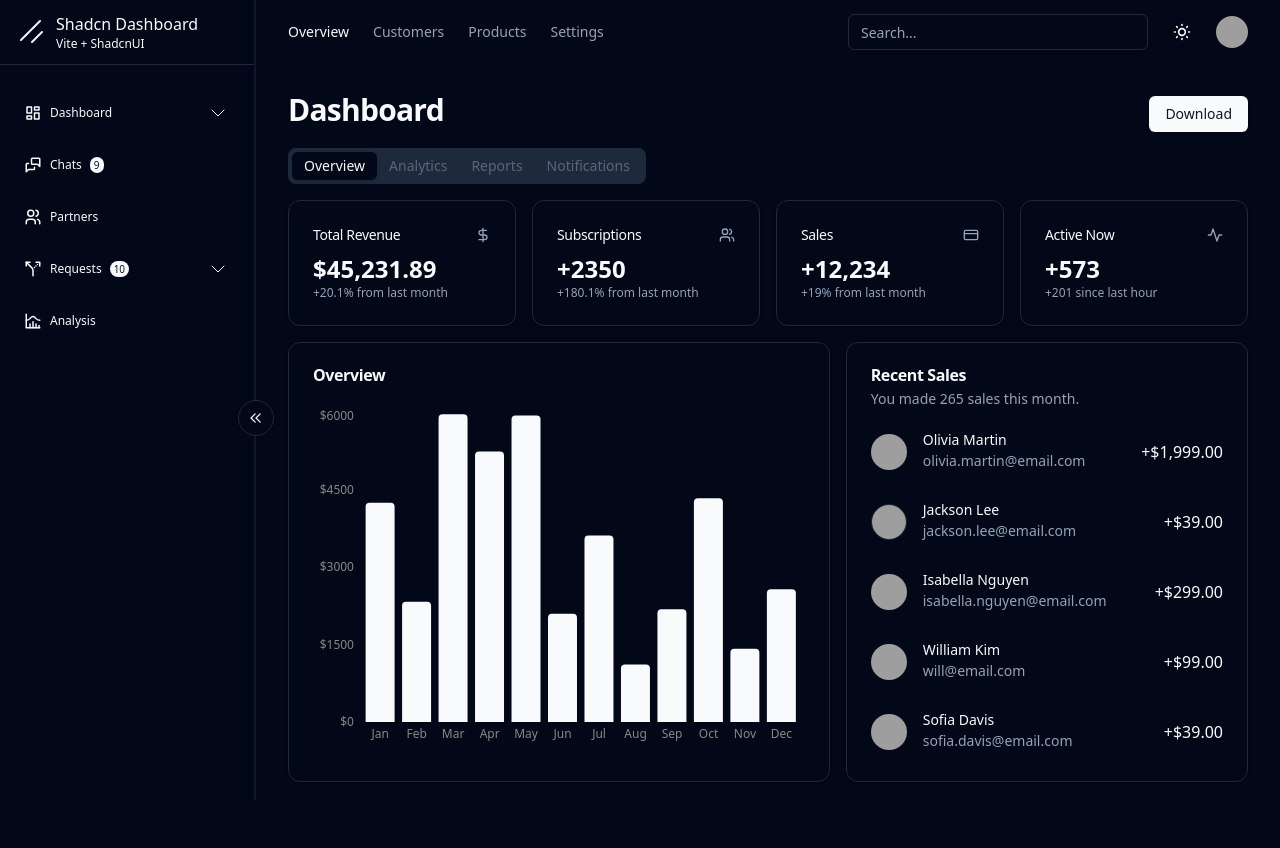
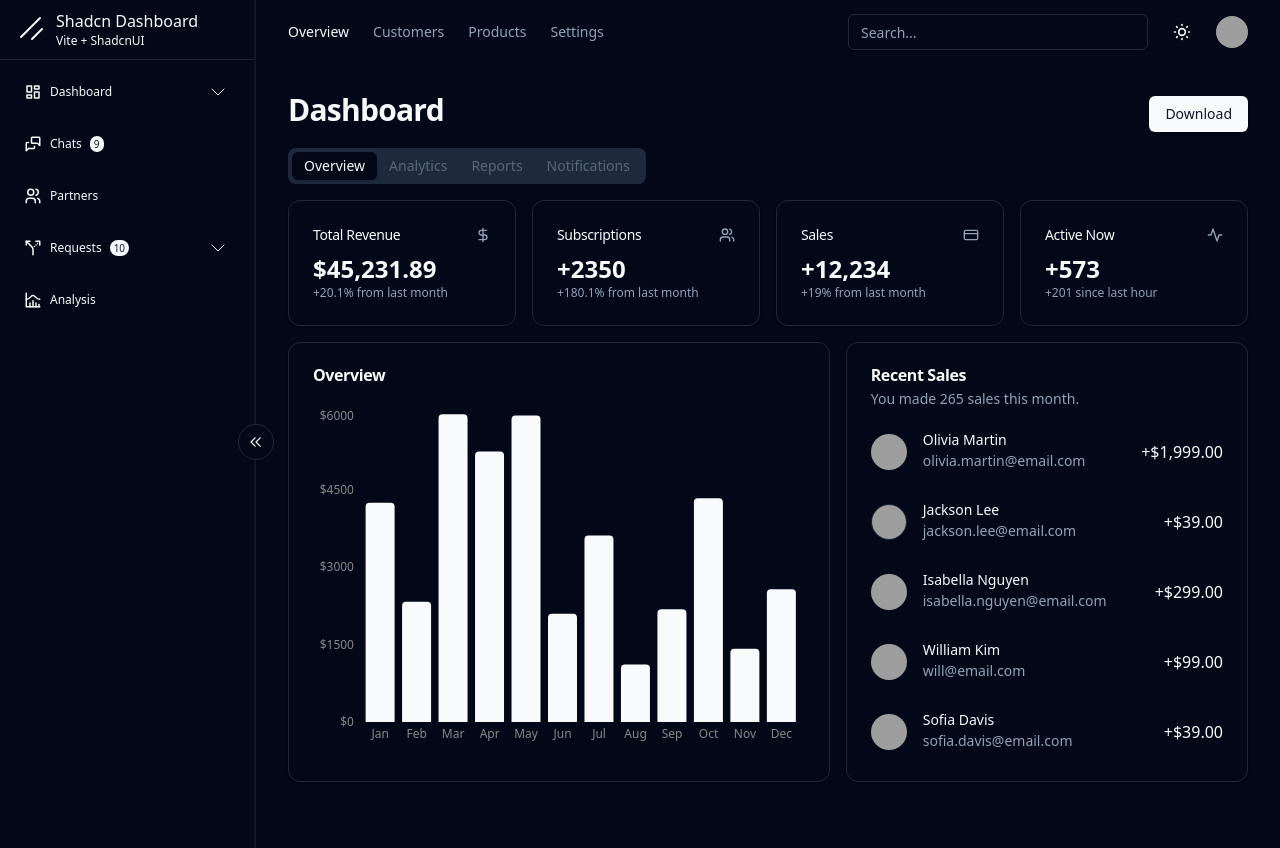
Before and after one commit to satnaing/shadcn-admin, a React (Vite) app: page / in a window 1280 px wide. Before the commit the page ends 814 px from the top, so only its background shows below. Built offline with nearby package versions, Linux system fonts and the light colour scheme; grey boxes are pictures that could not be loaded.

Commit message:
fix: make sidebar scrollable when overflow

```diff
--- a/src/components/nav.tsx
+++ b/src/components/nav.tsx
@@ -46,14 +46,16 @@ export default function Nav({ links, isCollapsed, className }: NavProps) {
     <div
       data-collapsed={isCollapsed}
       className={cn(
-        'group flex flex-col gap-4 overflow-hidden border-b  py-2 transition-[max-height,padding] duration-500 data-[collapsed=true]:py-2 md:border-none',
+        'group overflow-hidden border-b  py-2 transition-[max-height,padding] duration-500 data-[collapsed=true]:py-2 md:border-none',
         className
       )}
     >
       <TooltipProvider delayDuration={0}>
-        <nav className='grid gap-1 group-[[data-collapsed=true]]:justify-center group-[[data-collapsed=true]]:px-2'>
-          {links.map(renderLink)}
-        </nav>
+        <div className='h-auto overflow-auto md:h-svh'>
+          <nav className='grid gap-1 group-[[data-collapsed=true]]:justify-center group-[[data-collapsed=true]]:px-2'>
+            {links.map(renderLink)}
+          </nav>
+        </div>
       </TooltipProvider>
     </div>
   )
--- a/src/components/sidebar.tsx
+++ b/src/components/sidebar.tsx
@@ -1,6 +1,5 @@
 import Nav from './nav'
 import { cn } from '@/lib/utils'
-import { Separator } from './ui/separator'
 import { Button } from './ui/button'
 import { sidelinks } from '@/data/sidelinks'
 import { IconChevronsLeft, IconMenu2, IconX } from '@tabler/icons-react'
@@ -24,8 +23,9 @@ export default function Sidebar({
         className
       )}
     >
+      <div className='flex flex-col md:h-svh'>
         <div
-        className={`flex h-16 w-full items-center justify-between gap-2 px-4 py-2`}
+          className={`flex h-16 w-full items-center justify-between gap-2 border-b px-4 py-2`}
         >
           <div className='flex items-center gap-2'>
             <svg
@@ -78,7 +78,6 @@ export default function Sidebar({
           </Button>
         </div>
 
-      <Separator className='mb-4 hidden md:block' />
         <Nav
           id='sidebar-menu'
           className={
@@ -87,6 +86,7 @@ export default function Sidebar({
           isCollapsed={isCollapsed}
           links={sidelinks}
         />
+      </div>
       <Button
         onClick={() => setIsCollapsed((prev) => !prev)}
         size='icon'
--- a/src/index.css
+++ b/src/index.css
@@ -99,6 +99,9 @@
   * {
     @apply border-border;
   }
+  html {
+    @apply h-svh md:overflow-hidden;
+  }
   body {
     @apply bg-background text-foreground;
   }
```
Lines whose indentation alone changed are shown as unchanged.
